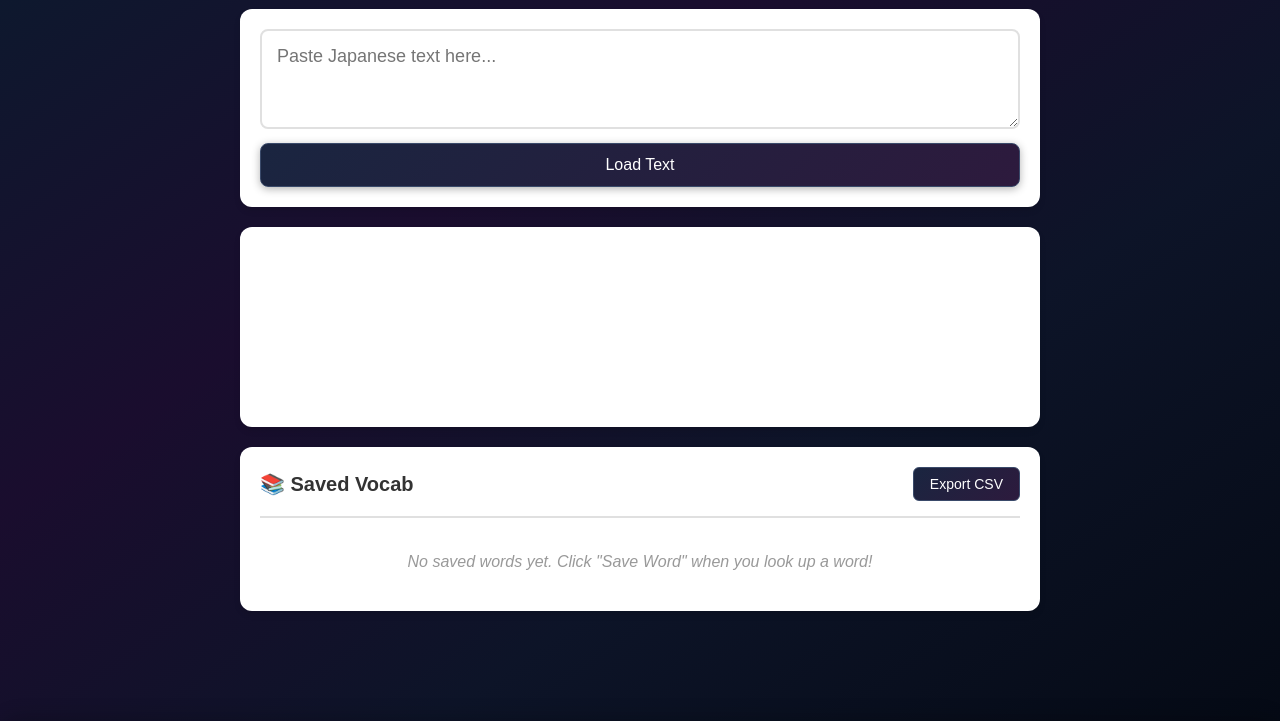
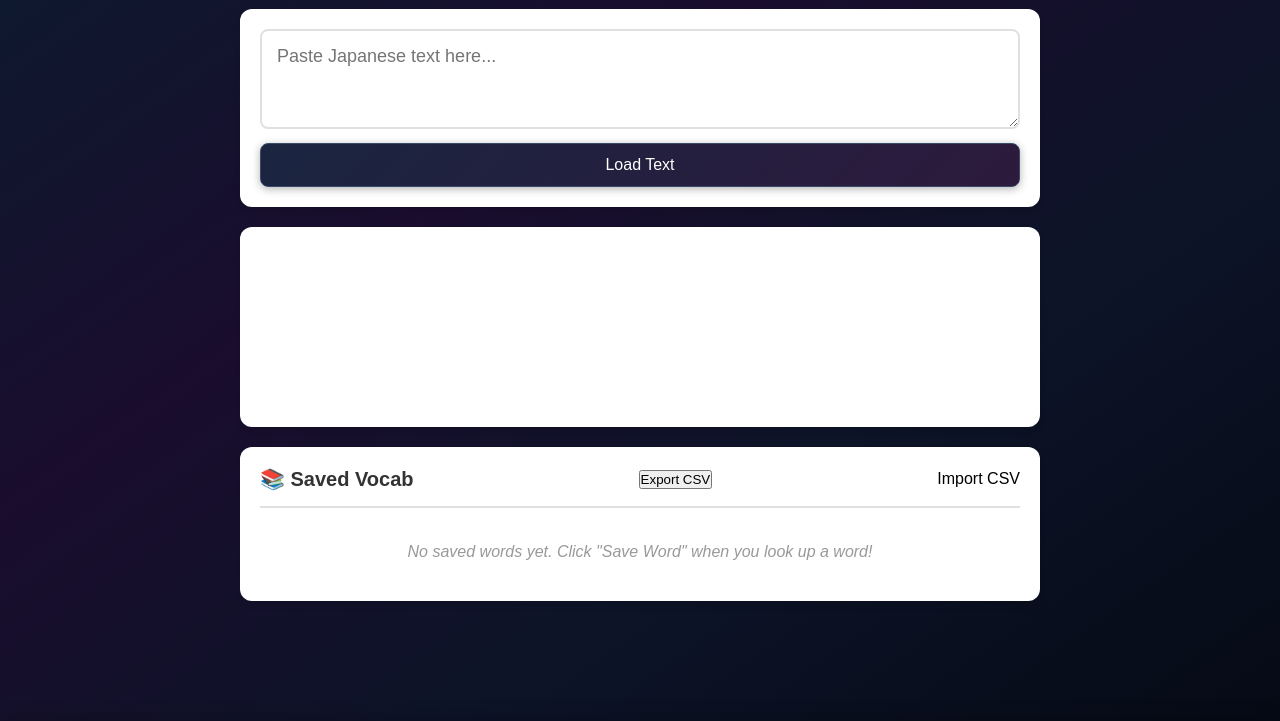
Before and after one commit to PuriyaMirza/japanese-reader, a plain HTML site: page index.html in a window 1280 px wide. Shown: the part 79-800 px from the top of the page. Drawn offline with Linux system fonts and the light colour scheme.

Commit message:
Update index.html

```diff
--- a/index.html
+++ b/index.html
@@ -20,7 +20,9 @@
         <div id="vocab-sidebar" class="vocab-sidebar">
             <div class="vocab-header">
                 <h3>📚 Saved Vocab</h3>
-                <button id="export-vocab" class="export-btn">Export CSV</button>
+                <button id="export-vocab">Export CSV</button>
+                <label for="import-vocab" class="import-label">Import CSV</label>
+                <input id="import-vocab" type="file" accept=".csv" style="display:none;">
             </div>
             <div id="vocab-list" class="vocab-list">
                 <p class="empty-message">No saved words yet. Click "Save Word" when you look up a word!</p>
```
